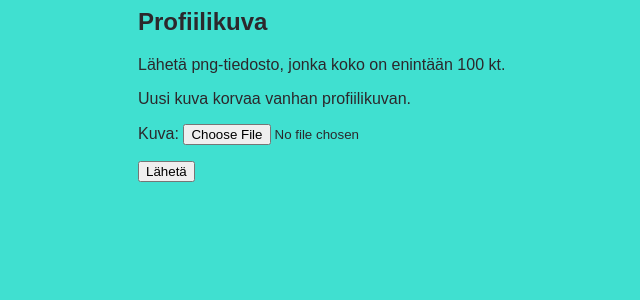
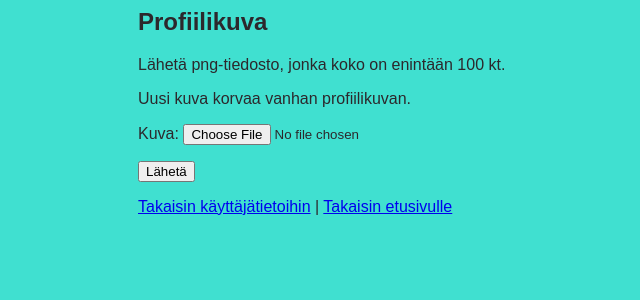
Before and after one commit to iita-mari/pelikirjasto, a Flask app: page /images in a window 1280 px wide. Shown: the part 144-444 px from the top of the page, without its empty margins (102-742 px from the left). Run offline with Flask 3, Linux system fonts and the light colour scheme; the visitor is signed in with stand-in values (Sample User, id 1).

Commit message:
Improve navigation on images.html

```diff
--- a/templates/images.html
+++ b/templates/images.html
@@ -25,5 +25,8 @@
     </p>
     <input type="hidden" name="csrf_token" value="{{ session.csrf_token }}" />
     <input type="submit" value="Lähetä" />
-  </form>
+</form>
+<p>
+    <a href="/user/{{ session.user_id }}">Takaisin käyttäjätietoihin</a> | <a href="/">Takaisin etusivulle</a>
+</p>
 {% endblock %}
```
